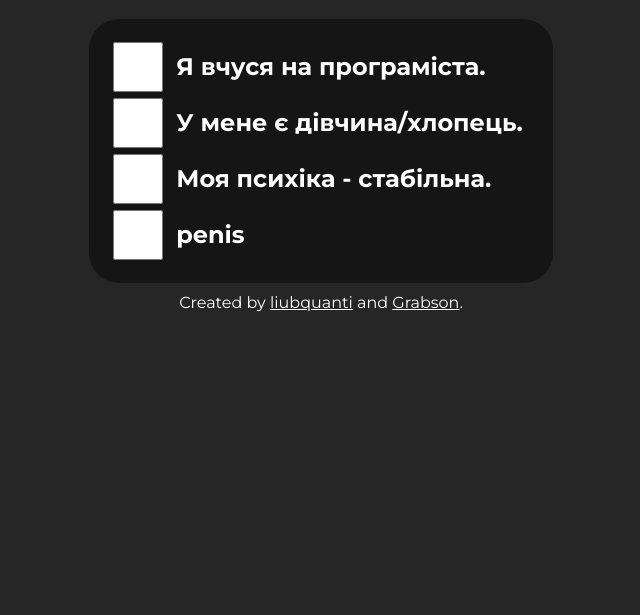
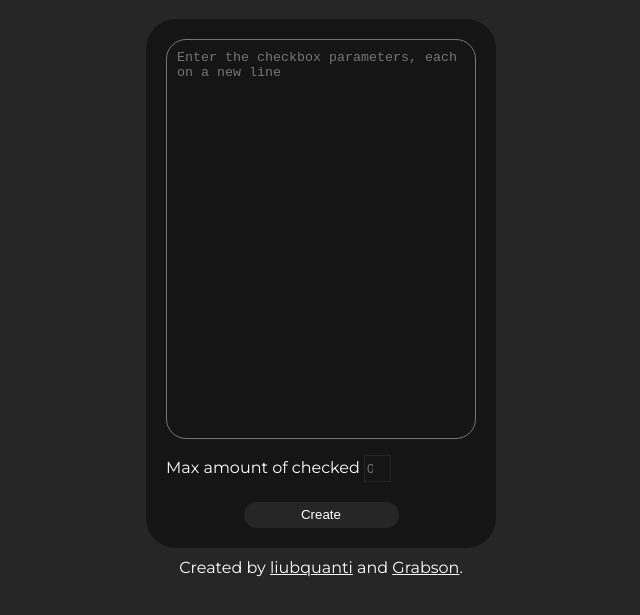
Before and after one commit to liubquanti/Only-two-checkboxes, a plain HTML site: page index.html in a window 1280 px wide. Shown: the part 63-678 px from the top of the page, without its empty margins (319-959 px from the left). Drawn offline with Linux system fonts and the light colour scheme.

Commit message:
working form

```diff
--- a/index.html
+++ b/index.html
@@ -15,21 +15,28 @@
       </h2>
     </div>
   </template>
+
+
+
   <h1>
     Моє життя!
   </h1>
+
+
   <div class="block">
     <form action="" id="form">
-      <!-- <textarea name="options" id="" cols="30" rows="10"></textarea>
-       <input type="text" class="checkboxText" placeholder="Введіть пункти, кожен з нового рядка">
-      <p>Максимальна кількість вибраних
-        <input type="number" class="maxChecked" placeholder="0">
+      <textarea name="options" placeholder="Enter the checkbox parameters, each on a new line"></textarea>
+      <p>Max amount of checked
+        <input type="number" name="maxChecked" placeholder="0">
       </p>
-      <button type="submit">Генерувати</button> -->
+      <button type="submit">Create</button>
     </form>
-      <div class="checkboxes">
+
+    <div class="checkboxes">
+
     </div>
   </div>
+
   <div class="under">
     Created by <a href="https://liubquanti.click/">liubquanti</a> and <a href="">Grabson</a>.
   </div>
--- a/script.js
+++ b/script.js
@@ -1,19 +1,26 @@
-const maxChecked = 2;
-const checkboxesText = ["Я вчуся на програміста.",
-"У мене є дівчина/хлопець.",
-"Моя психіка - стабільна.",
-"penis"];
-const listLen = checkboxesText.length;
+const form = document.querySelector("#form");
+form.addEventListener("submit", generateForm);
 let history = [];
+const checkboxes = document.querySelector(".checkboxes");
+let maxChecked;
+let listLen = 0;
 
-document.addEventListener('DOMContentLoaded', function() {
+function generateForm(e)
+{
+  e.preventDefault();
+  let form = e.target;
+  maxChecked = +form.maxChecked.value;
+  const checkboxesText = form.options.value.split("\n");
+  listLen = checkboxesText.length;
     let template = document.querySelector("template").innerHTML;
-  const checkboxes = document.querySelector(".checkboxes");
     for (let checkboxText of checkboxesText)
     {
       let renderedHtml = Mustache.render(template, {checkbox_text: checkboxText});
       checkboxes.innerHTML += renderedHtml;
     }
+    form.hidden = true;
+}
+
 
   checkboxes.addEventListener("click", (e) =>
   {
@@ -48,4 +55,3 @@ document.addEventListener('DOMContentLoaded', function() {
   //   }
   //   return result;
   // }
-});
--- a/style.css
+++ b/style.css
@@ -37,6 +37,7 @@ a:visited{
 .block{
     background-color: var(--block-bg-color);
     padding: 20px;
+    min-width: 350px;
     width: fit-content;
     display: block;
     margin: auto;
@@ -59,12 +60,13 @@ form{
     background-color: var(--block-bg-color);
 }
 
-input[type = "text"]
+textarea
 {
     display: block;
     width: 100%;
     height: 400px;
-    padding-bottom: 85%;
+    padding: 10px;
+    resize: none;
     background-color: inherit;
     color: inherit;
     border-radius: 20px;
```
Lines whose indentation alone changed are shown as unchanged.
